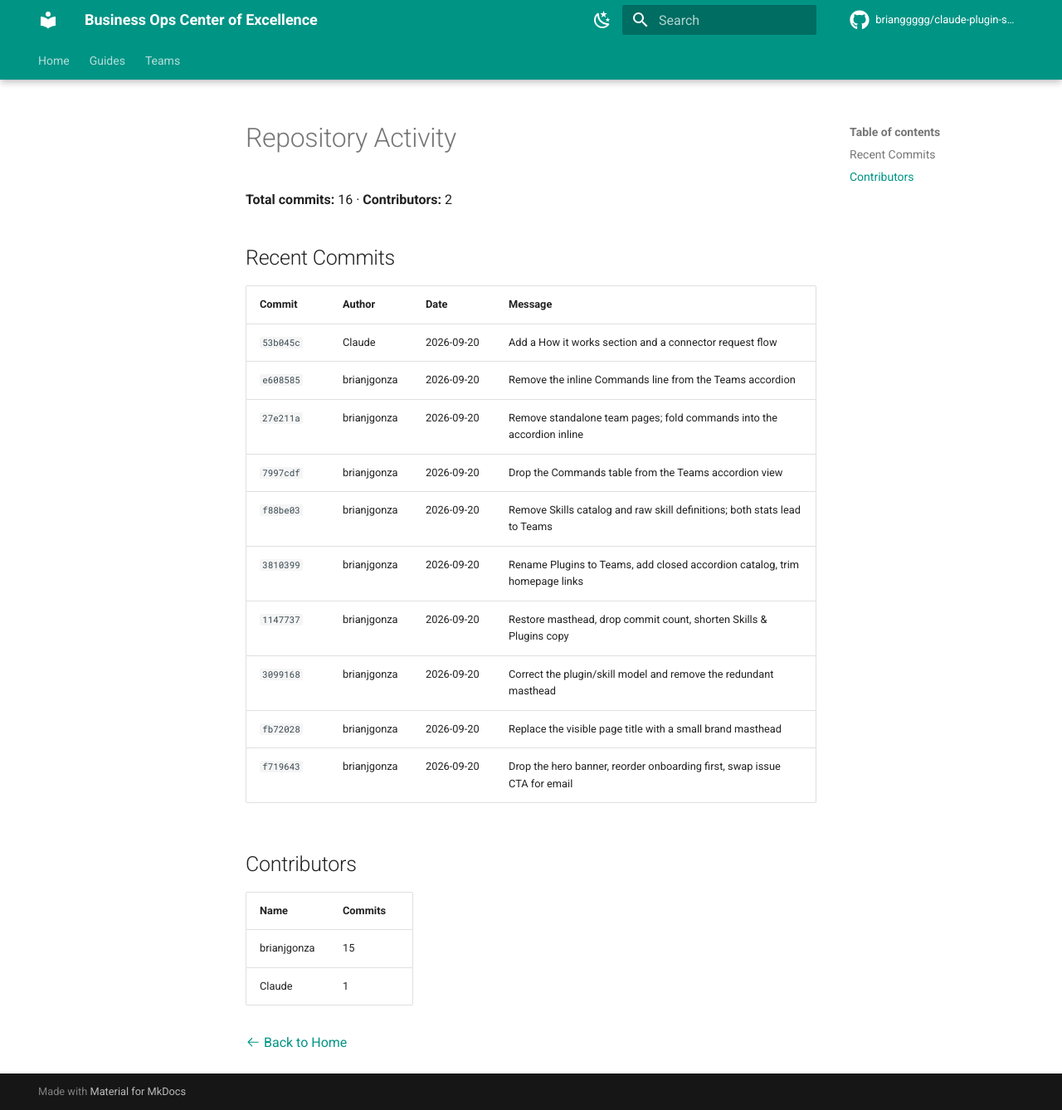
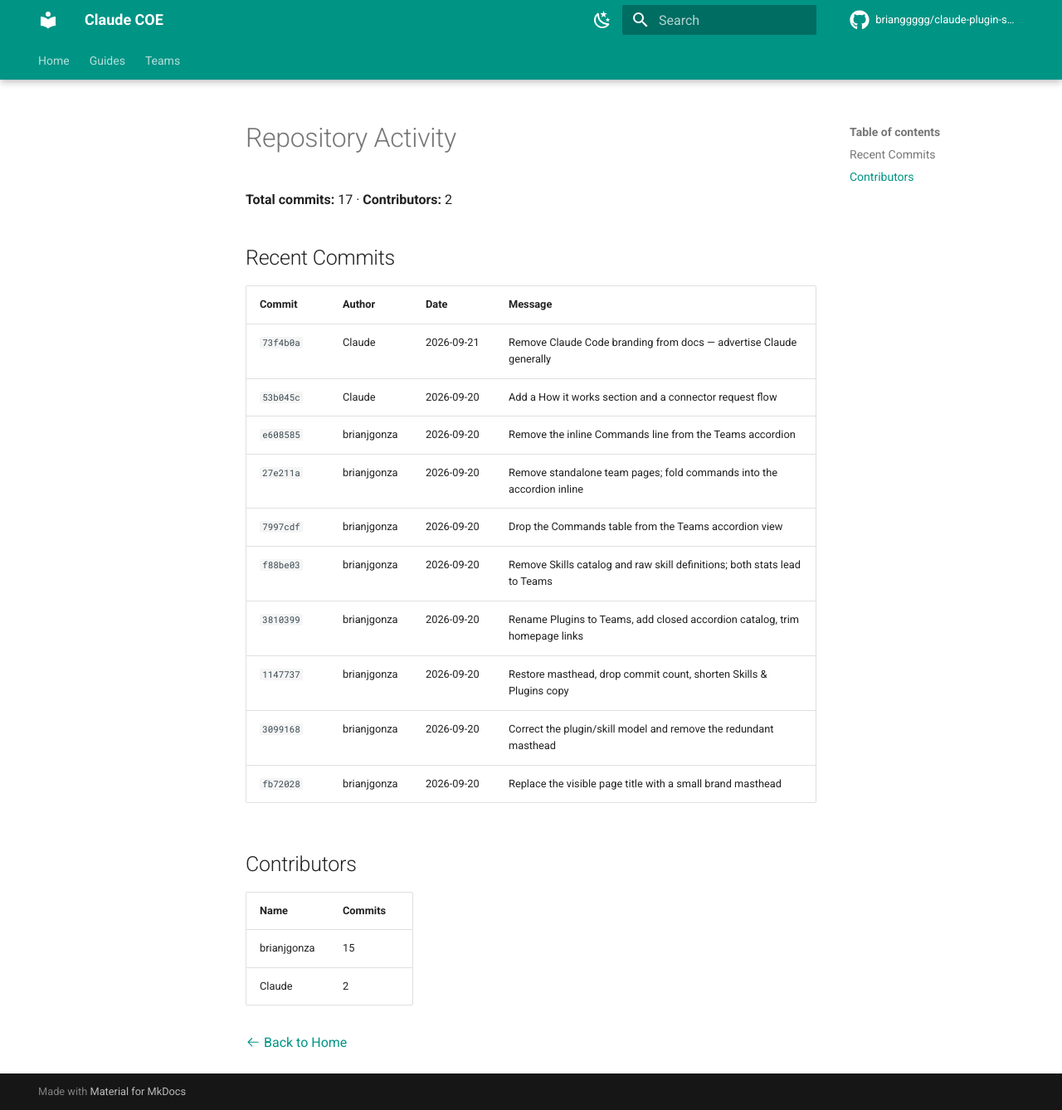
Before and after one commit to brianggggg/claude-plugin-skills-demo, an MkDocs documentation site: the page built from docs/activity.md, in a window 1280 px wide and 1338 px high. Shown: the whole window at 83% size. Built offline with MkDocs 1.6.1 and Material for MkDocs 9.7.7, drawn with Linux system fonts in a browser that asks for light colours; comment, search, counter and statistics services are not loaded.

Commit message:
Rename site to Claude COE, drop the masthead to save space
Site is now "Claude COE" everywhere (mkdocs.yml, hidden page title).
Removed the "Acme Inc. · Powered by Claude" masthead line entirely so
"New here?" is the first thing visible on the homepage.

```diff
--- a/docs/activity.md
+++ b/docs/activity.md
@@ -1,11 +1,12 @@
 # Repository Activity
 
-**Total commits:** 16 · **Contributors:** 2
+**Total commits:** 17 · **Contributors:** 2
 
 ## Recent Commits
 
 | Commit | Author | Date | Message |
 |---|---|---|---|
+| `73f4b0a` | Claude | 2026-09-21 | Remove Claude Code branding from docs — advertise Claude generally |
 | `53b045c` | Claude | 2026-09-20 | Add a How it works section and a connector request flow |
 | `e608585` | brianjgonza | 2026-09-20 | Remove the inline Commands line from the Teams accordion |
 | `27e211a` | brianjgonza | 2026-09-20 | Remove standalone team pages; fold commands into the accordion inline |
@@ -15,13 +16,12 @@
 | `1147737` | brianjgonza | 2026-09-20 | Restore masthead, drop commit count, shorten Skills & Plugins copy |
 | `3099168` | brianjgonza | 2026-09-20 | Correct the plugin/skill model and remove the redundant masthead |
 | `fb72028` | brianjgonza | 2026-09-20 | Replace the visible page title with a small brand masthead |
-| `f719643` | brianjgonza | 2026-09-20 | Drop the hero banner, reorder onboarding first, swap issue CTA for email |
 
 ## Contributors
 
 | Name | Commits |
 |---|---|
 | brianjgonza | 15 |
-| Claude | 1 |
+| Claude | 2 |
 
 [:octicons-arrow-left-24: Back to Home](index.md)
--- a/mkdocs.yml
+++ b/mkdocs.yml
@@ -1,4 +1,4 @@
-site_name: Business Ops Center of Excellence
+site_name: Claude COE
 site_description: Home for the team's Claude skills and teams — what they do, how to use them, and how to publish your own.
 repo_url: https://github.com/brianggggg/claude-plugin-skills-demo
 repo_name: brianggggg/claude-plugin-skills-demo
```
Also changed, not shown: docs/index.md (+2 -9 lines).
